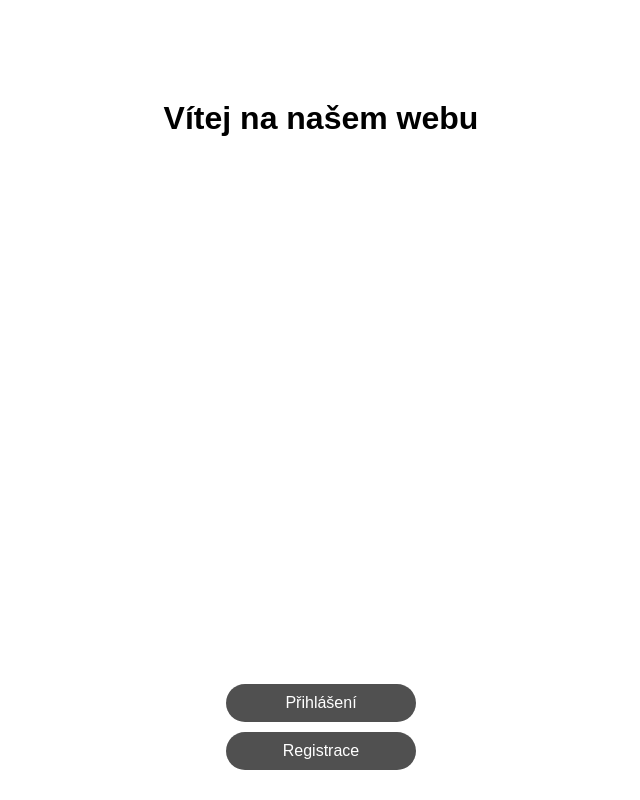
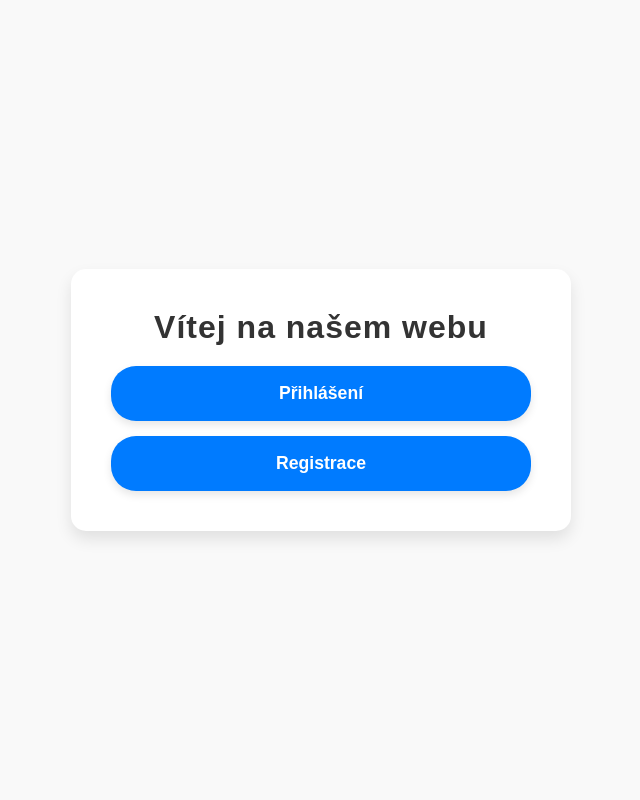
Before and after one commit to chatboom/chatboom.github.io, a website: page index.html in a window 1280 px wide. Shown: the whole page, without its empty margins (319-959 px from the left). Drawn offline with Linux system fonts and the light colour scheme.

Commit message:
Update index.html

```diff
--- a/index.html
+++ b/index.html
@@ -3,19 +3,108 @@
 <head>
     <meta charset="UTF-8">
     <meta name="viewport" content="width=device-width, initial-scale=1.0">
-    <link rel="stylesheet" type="text/css" href="styles.css">
     <title>ChatBoom</title>
+    <style>
+        /* Resetování základních stylů */
+        * {
+            margin: 0;
+            padding: 0;
+            box-sizing: border-box;
+            font-family: 'Arial', sans-serif;
+        }
+
+        /* Stylování těla stránky */
+        body {
+            background-color: #f9f9f9;
+            display: flex;
+            align-items: center;
+            justify-content: center;
+            height: 100vh;
+            padding: 0 20px;
+            overflow: hidden;
+        }
+
+        /* Hlavní kontejner */
+        .container {
+            text-align: center;
+            background-color: #ffffff;
+            border-radius: 15px;
+            box-shadow: 0 8px 16px rgba(0, 0, 0, 0.1);
+            padding: 40px;
+            width: 100%;
+            max-width: 500px; /* Zmenšení maximální šířky pro lepší vzhled na mobilu */
+        }
+
+        /* Stylování nadpisu */
+        h1 {
+            font-size: 2em;
+            color: #333;
+            margin-bottom: 20px;
+            font-weight: 700;
+            letter-spacing: 1px;
+        }
+
+        /* Stylování kontejneru tlačítek */
+        .button-container {
+            display: flex;
+            flex-direction: column;
+            gap: 15px; /* Zmenšení mezery mezi tlačítky */
+        }
+
+        /* Stylování tlačítek */
+        .rounded-button {
+            background-color: #007bff;
+            color: #ffffff;
+            padding: 15px 20px; /* Nastavení paddingu pro přizpůsobení mobilním zařízením */
+            border-radius: 25px;
+            text-decoration: none;
+            font-size: 1.1em;
+            font-weight: bold;
+            transition: background-color 0.3s ease, box-shadow 0.3s ease;
+            border: 2px solid transparent;
+            box-shadow: 0 4px 8px rgba(0, 0, 0, 0.1);
+            display: inline-block;
+            position: relative;
+        }
+
+        /* Efekty pro tlačítka */
+        .rounded-button:hover {
+            background-color: #0056b3;
+            box-shadow: 0 6px 12px rgba(0, 0, 0, 0.2);
+        }
+
+        .rounded-button:active {
+            background-color: #004080;
+            box-shadow: 0 2px 4px rgba(0, 0, 0, 0.2);
+        }
+
+        /* Média queries pro mobilní zařízení */
+        @media (max-width: 600px) {
+            .container {
+                padding: 20px;
+            }
+
+            h1 {
+                font-size: 1.8em;
+                margin-bottom: 15px;
+            }
+
+            .rounded-button {
+                padding: 12px 18px;
+                font-size: 1em;
+            }
+        }
+    </style>
 </head>
 <body>
-
-
+    <div class="container">
         <h1>Vítej na našem webu</h1>
-
         <!-- Kontejner tlačítek -->
         <div class="button-container">
             <!-- Zaoblené tlačítko -->
             <a href="prihlaseni.html" class="rounded-button">Přihlášení</a>
             <a href="registrace.html" class="rounded-button">Registrace</a>
         </div>
+    </div>
 </body>
 </html>
```
Lines whose indentation alone changed are shown as unchanged.
